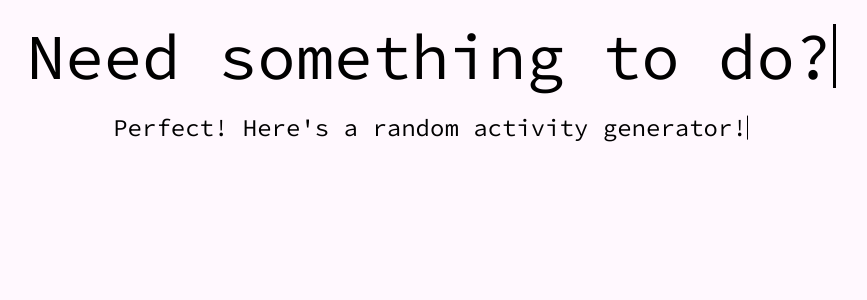
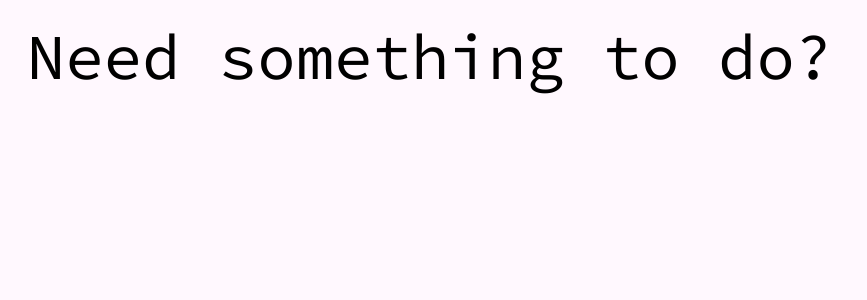
Before and after one commit to Bourn3x/need-something-to-do, a React (Create React App) app: page / in a window 1280 px wide. Shown: the top 300 px of the page, without its empty margins (210-1077 px from the left). Built offline with nearby package versions, Linux system fonts and the light colour scheme.

Commit message:
:sparkles: UI: Fix timings of title and subheading typewriter animation

```diff
--- a/src/components/Heading/styles.module.scss
+++ b/src/components/Heading/styles.module.scss
@@ -23,7 +23,7 @@
   // Revealer
   &::before {
     background: $background-color;
-    animation: typewriter 3s steps(44) 1s forwards;
+    animation: typewriter 3s steps(44) 5500ms forwards;
   }
 
   // Caret
@@ -33,8 +33,8 @@
     height: 80%;
     width: .05em;
     animation:
-      typewriter 3s steps(44) 1s forwards,
-      blinking 0.5s step-end 12;
+      typewriter 3s steps(44) 5500ms forwards,
+      blinking 0.5s step-end 6s 12;
   }
 }
 
--- a/src/components/Title/styles.module.scss
+++ b/src/components/Title/styles.module.scss
@@ -34,7 +34,7 @@
     width: .05em;
     animation:
       typewriter 3s steps(21) 1s forwards,
-      blinking 0.5s step-end 12;
+      blinking 0.5s step-end 10;
   }
 }
 
```
